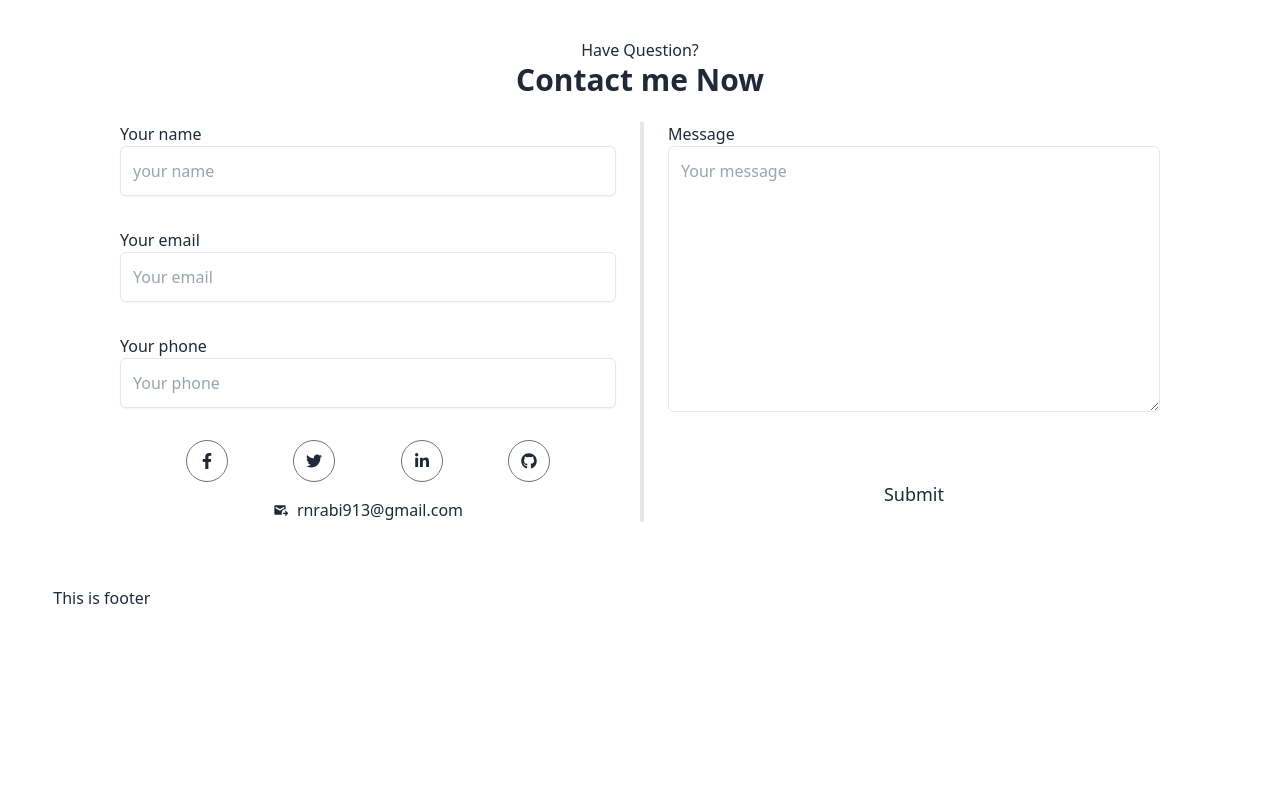
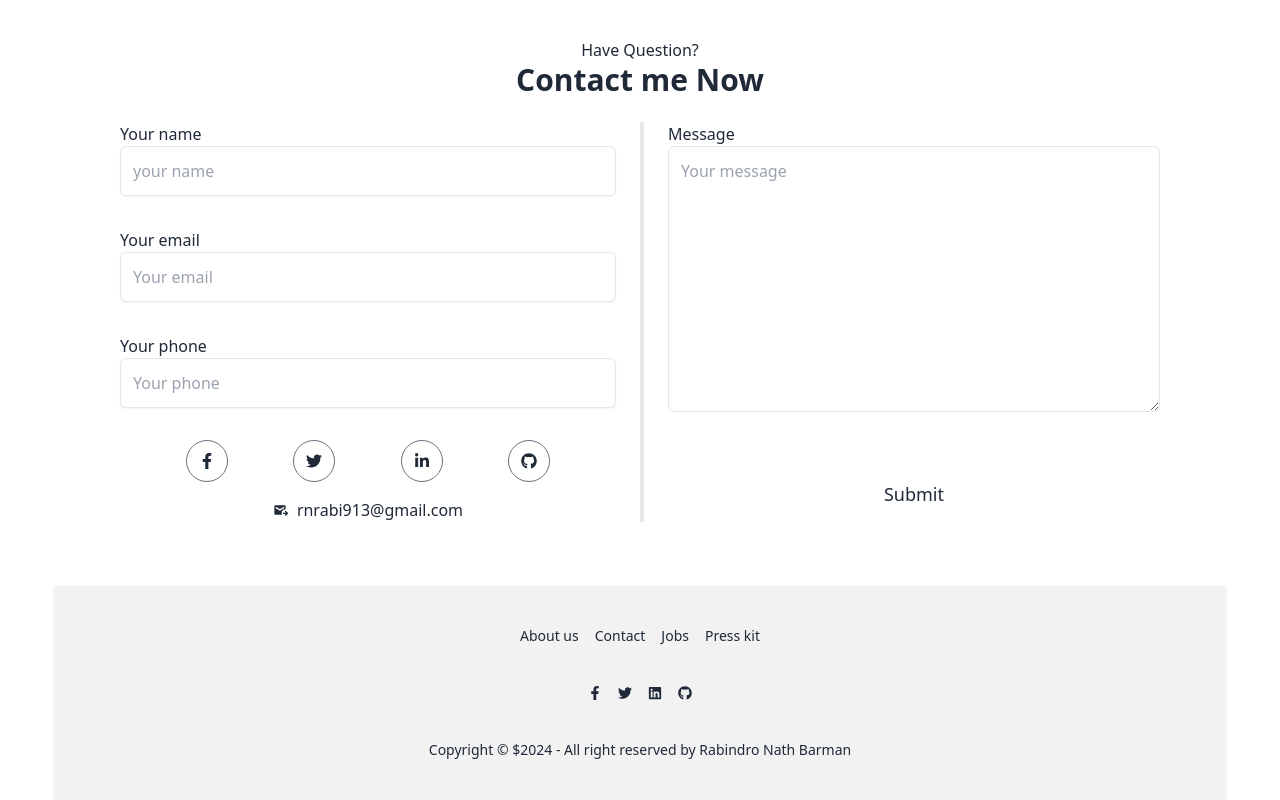
Before and after one commit to rnrabi/portfolio, a React (Vite) app: page / in a window 1280 px wide. Shown: the part 1582-2382 px from the top of the page. Before the commit the page ends 2192 px from the top, so only its background shows below. Built offline with nearby package versions, Linux system fonts and the light colour scheme.

Commit message:
footer is ok without functionallity

```diff
--- a/src/component/Footer.jsx
+++ b/src/component/Footer.jsx
@@ -1,9 +1,41 @@
+import { FaFacebookF, FaLinkedin, FaTwitter } from "react-icons/fa";
+import { FaGithub } from "react-icons/fa6";
 
 
 const Footer = () => {
     return (
         <div>
-            This is footer
+            <footer className="footer footer-center bg-base-200 text-base-content rounded p-10">
+                <nav className="grid grid-flow-col gap-4">
+                    <a className="link link-hover">About us</a>
+                    <a className="link link-hover">Contact</a>
+                    <a className="link link-hover">Jobs</a>
+                    <a className="link link-hover">Press kit</a>
+                </nav>
+
+                <nav>
+                    <div className="grid grid-flow-col gap-4">
+                        <a href="https://www.facebook.com/rabindro.rabi.7">
+                            <FaFacebookF></FaFacebookF>
+                        </a>
+
+                        <a href="https://x.com/home">
+                            <FaTwitter></FaTwitter>
+                        </a>
+                        <a href="https://www.linkedin.com/in/rnrabi">
+                            <FaLinkedin></FaLinkedin>
+                        </a>
+                        <a href="https://github.com/rnrabi">
+                            <FaGithub></FaGithub>
+                        </a>
+                    </div>
+                </nav>
+
+                <aside>
+                    <p>Copyright © ${new Date().getFullYear()} - All right reserved by Rabindro Nath Barman</p>
+                </aside>
+
+            </footer>
         </div>
     );
 };
```
